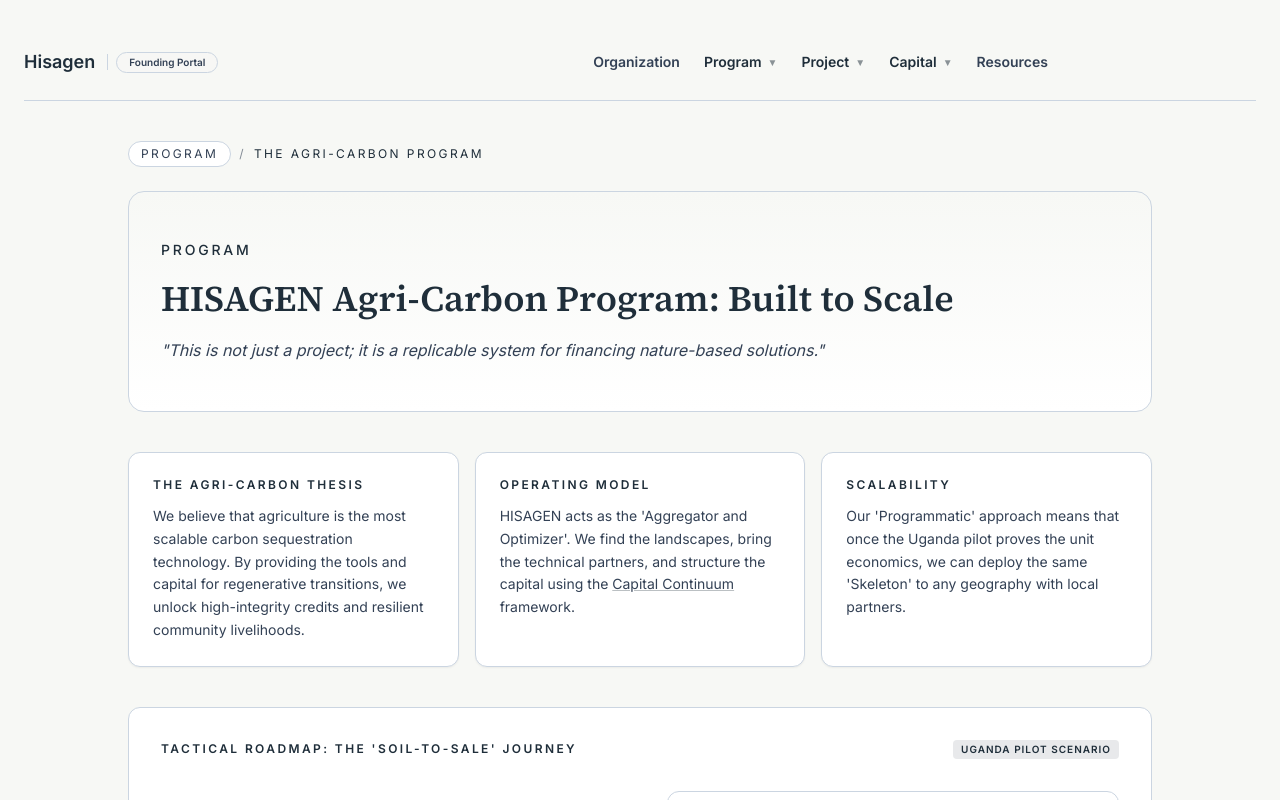
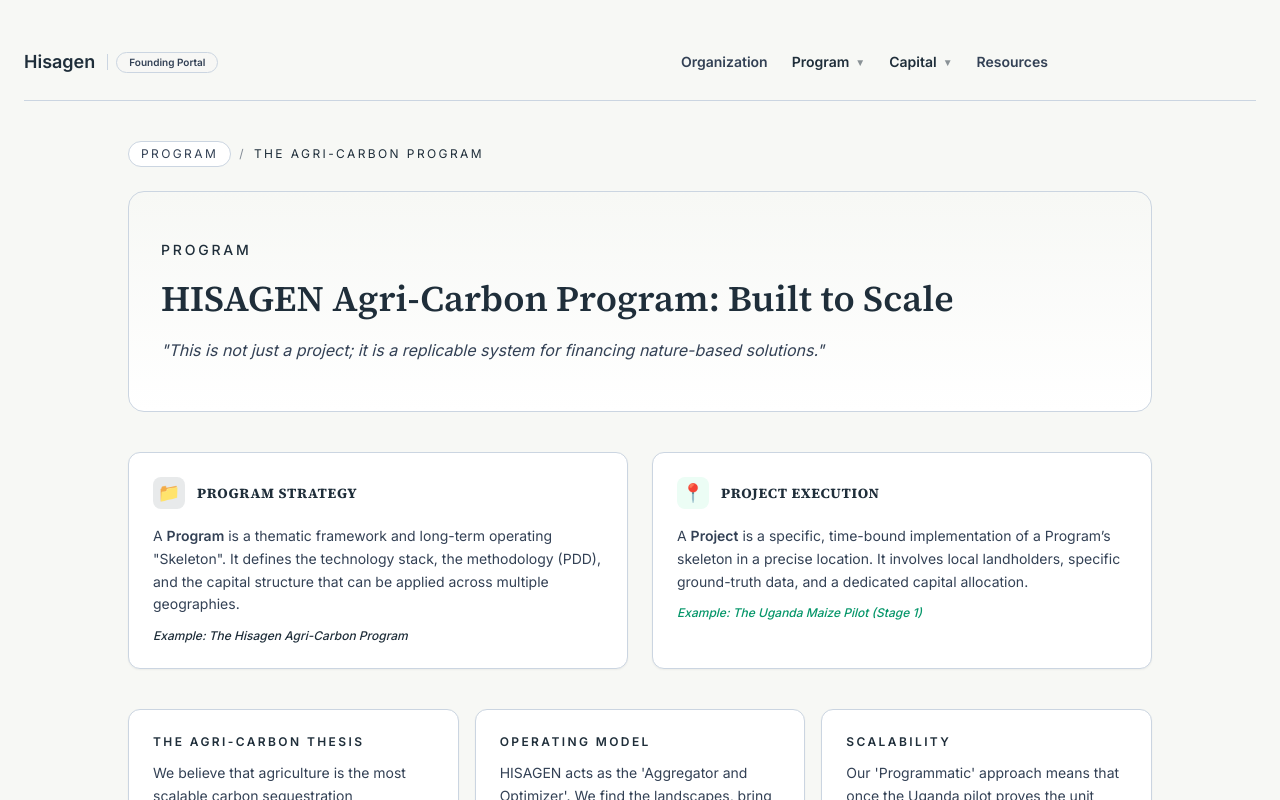
Before and after one commit to juakali100/hisagen, a Next.js app: page /program in a window 1280 px wide. Shown: the top 800 px of the page. Built offline with nearby package versions, Linux system fonts and the light colour scheme.

Commit message:
feat: nest projects under programs and add strategic hierarchy definitions

```diff
--- a/src/app/program/page.tsx
+++ b/src/app/program/page.tsx
@@ -59,6 +59,29 @@ export default function ProgramPage() {
         <p className="mt-4 max-w-2xl text-base leading-relaxed text-slate italic">
           "This is not just a project; it is a replicable system for financing nature-based solutions."
         </p>
+      </section>
+
+      <section className="mt-10 grid gap-6 md:grid-cols-2">
+        <div className="rounded-xl border border-mist bg-white p-6 shadow-sm">
+          <div className="flex items-center gap-3 mb-4">
+            <span className="h-8 w-8 rounded-lg bg-secondary/10 text-secondary flex items-center justify-center text-lg">📁</span>
+            <h3 className="text-sm font-bold text-secondary uppercase tracking-wider">Program Strategy</h3>
+          </div>
+          <p className="text-sm text-slate leading-relaxed">
+            A <strong>Program</strong> is a thematic framework and long-term operating "Skeleton". It defines the technology stack, the methodology (PDD), and the capital structure that can be applied across multiple geographies.
+          </p>
+          <p className="text-xs text-secondary mt-3 font-medium italic">Example: The Hisagen Agri-Carbon Program</p>
+        </div>
+        <div className="rounded-xl border border-mist bg-white p-6 shadow-sm">
+          <div className="flex items-center gap-3 mb-4">
+            <span className="h-8 w-8 rounded-lg bg-emerald-50 text-emerald-600 flex items-center justify-center text-lg">📍</span>
+            <h3 className="text-sm font-bold text-secondary uppercase tracking-wider">Project Execution</h3>
+          </div>
+          <p className="text-sm text-slate leading-relaxed">
+            A <strong>Project</strong> is a specific, time-bound implementation of a Program’s skeleton in a precise location. It involves local landholders, specific ground-truth data, and a dedicated capital allocation.
+          </p>
+          <p className="text-xs text-emerald-600 mt-3 font-medium italic">Example: The Uganda Maize Pilot (Stage 1)</p>
+        </div>
       </section>
 
       <section className="mt-10 grid gap-4 md:grid-cols-3">
--- a/src/components/Nav.tsx
+++ b/src/components/Nav.tsx
@@ -7,13 +7,7 @@ const navItems = [
     href: "/program",
     dropdown: [
       { href: "/partnership-model", label: "Partnership Model" },
-    ],
-  },
-  {
-    label: "Project",
-    href: "/project/hisagen-uganda",
-    dropdown: [
-      { href: "/project/hisagen-uganda", label: "Uganda Pilot" },
+      { href: "/project/hisagen-uganda", label: "Uganda Pilot (Current Project)" },
       { href: "/evidence", label: "Evidence Review" },
     ],
   },
```
